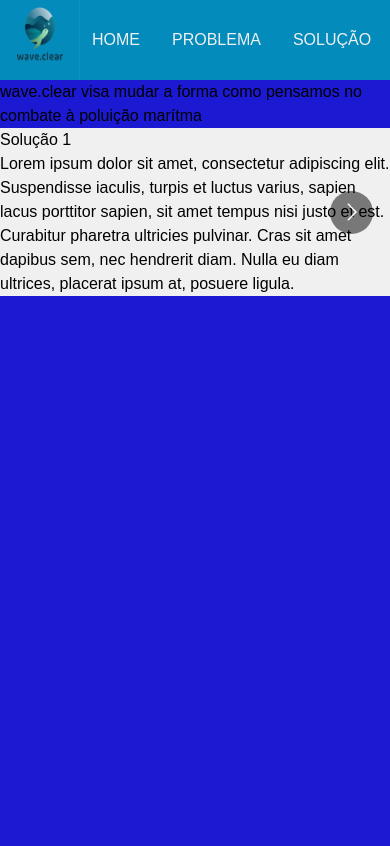
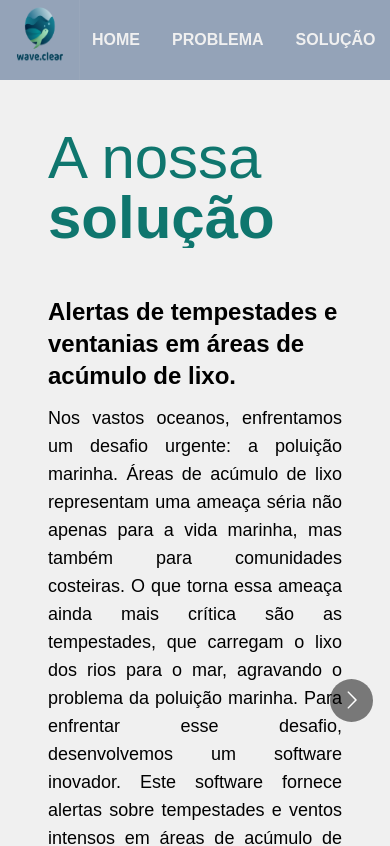
Before and after one commit to rafadagalera/wave.clear, a React (Vite) app in the folder SITE/waveclear/: page /solucao in a window 390 px wide. Shown: the top 846 px of the page. Built offline with nearby package versions, Linux system fonts and the light colour scheme; a web font is replaced by a local one.

Commit message:
arrumando responsividade + pagina d problema

```diff
--- a/SITE/waveclear/src/components/header.jsx
+++ b/SITE/waveclear/src/components/header.jsx
@@ -5,7 +5,8 @@ import name from '../assets/name.png'
 
 function Header() {
     return (
-        <div className="bg-nav-bg flex justify-between items-center w-screen md:h-full md:fixed md:flex md:flex-col md:shadow-md md:w-28">
+        <div className="bg-slate-400
+         flex justify-between items-center w-screen md:h-full md:fixed md:flex md:flex-col md:shadow-md md:w-28">
             <img className="md:hidden w-20 h-20" src={fullLogo} alt="logo completo wave.clear"/>
             <img className="hidden md:flex md:pt-3" src={name} alt="name wave.clear"/>
             <Navbar />
--- a/SITE/waveclear/src/components/navbar.jsx
+++ b/SITE/waveclear/src/components/navbar.jsx
@@ -3,17 +3,17 @@ import { Link } from 'react-router-dom';
 function Navbar() {
     return (
         <>
-            <ul className='flex gap-5 mr-4 text-center text-primary-white md:flex md:flex-col md:gap-5 md:mt-5'>
+            <ul className='flex gap-5 text-center mr-auto text-primary-white md:flex md:flex-col md:gap-5 md:mt-5'>
 
-                <li className='ml-3'><Link to='/'>HOME</Link></li>
-                <li className='ml-3'><Link to='/problema'>PROBLEMA</Link></li>
-                <li className='ml-3'><Link to='/solucao'>SOLUÇÃO</Link></li>
-                <li className='ml-3'><Link to='/previsao'>PREVISÃO</Link></li>
+                <li className='ml-3'><Link to='/'><b>HOME</b></Link></li>
+                <li className='ml-3'><Link to='/problema'><b>PROBLEMA</b></Link></li>
+                <li className='ml-3'><Link to='/solucao'><b>SOLUÇÃO</b></Link></li>
+                <li className='ml-3'><Link to='/previsao'><b>SOLUÇÃO</b></Link></li>
 
             </ul>
-            <ul className='hidden text-primary-white md:flex md:gap-5 md:flex-col md:mt-10 md:pl-[6px] md:h-screen'>
-                <li><Link to='/equipe'>Nossa equipe</Link></li>
-                <li><Link to='/contato'>Contato</Link></li>
+            <ul className='hidden text-center mr-auto text-primary-white md:flex md:gap-5 md:flex-col md:mt-10 md:pl-[6px] md:h-screen'>
+                <li className='ml-3'><Link to='/equipe'>EQUIPE</Link></li>
+                <li className='ml-3'><Link to='/contato'>CONTATO</Link></li>
             </ul>
         </>
     );
--- a/SITE/waveclear/src/pages/equipe.jsx
+++ b/SITE/waveclear/src/pages/equipe.jsx
@@ -1,9 +1,10 @@
 function Equipe() {
   return (
     <>
-      <div className=" md:py-24 sm:py-32 lg:py-48 w-full">
+
+      <div className=" md:py-24 sm:py-32 mb-12 lg:py-48 w-full">
         <div className="mx-auto max-w-7xl px-6 lg:px-8">
-          <h2 className="text-4xl lg:text-5xl font-bold text-teal-700 text-center mb-8 sm:mb-12">Conheça a equipe</h2>
+          <h2 className="text-4xl lg:text-5xl mt-12 font-bold text-teal-700 text-center mb-8 sm:mb-12">Conheça a equipe</h2>
           <p className="text-lg lg:text-xl text-gray-950text-center leading-7 lg:leading-9 mb-12 sm:mb-16 lg:mb-20">A solução foi idealizada por dois alunos do primeiro ano de Engenharia de Software na Faculdade de Informática e Administração Paulista - FIAP.</p>
           <div className="grid grid-cols-1 sm:grid-cols-2 lg:grid-cols-2   gap-8 sm:gap-12 lg:gap-16 justify-center">
             <div className="flex flex-col items-center gap-4">
@@ -28,6 +29,7 @@ function Equipe() {
         </div>
       </div>
     </>
+
   );
 }
 
--- a/SITE/waveclear/src/pages/home.jsx
+++ b/SITE/waveclear/src/pages/home.jsx
@@ -24,16 +24,16 @@ function Home() {
         <>
         <section className='bg-white'>
 
-            <div className='flex flex-col gap-4 mt-5 md:w-3/4 md:m-auto'>
+            <div className='flex p-10 flex-col gap-4 mt-5 md:w-3/4 md:m-auto'>
                 <h1 className='text-6xl m-auto md:mt-20 text-teal-700'>Nós somos a <b>wave.clear</b></h1>
                 <p className='max-w-3xl m-auto mt-6 '>Lorem ipsum dolor sit amet, consectetur adipiscing elit. Suspendisse iaculis, turpis et luctus varius, sapien lacus porttitor sapien, sit amet tempus nisi justo et est. Curabitur pharetra ultricies pulvinar. Cras sit amet dapibus sem, nec hendrerit diam. Nulla eu diam ultrices, placerat ipsum at, posuere ligula.</p>
             </div>
-            <div className="mt-8 flex flex-col gap-8 mb-5 md:flex-row md:w-3/4 md:m-auto md:mt-20">
+            <div className=" p-10 flex flex-col gap-8 md:flex-row md:w-3/4 md:m-auto md:mt-20">
                 {cards.map((card) => (
                     <div key={card.id} className="group relative box-border border-2 border-primary-white rounded-xl p-5 ">
                         <h2 className="text-3xl pb-3">{card.title}</h2>
                         <p className="text-xl ">{card.description}</p>
-                        <button className="flex m-auto mt-4 box-border border-2 border-primary-black bg-button-blue text-primary-white h-14 w-44 items-center justify-center rounded-md md:mt-20"><Link to={card.link}>Saiba mais</Link></button>
+                        <button className="flex m-auto mt-4 box-border border-1 border-primary-black bg-teal-700 text-primary-white h-14 w-44 items-center justify-center rounded-md md:mt-20"><Link to={card.link}>Saiba mais</Link></button>
                     </div>
                 ))}
             </div>
--- a/SITE/waveclear/src/pages/previsao.jsx
+++ b/SITE/waveclear/src/pages/previsao.jsx
@@ -29,7 +29,8 @@ function Previsao() {
   };
 
   return (
-    <div className="rounded-xl flex flex-col h- m-auto items-center justify-center bg-gray-900 text-white">
+    <div className='h-screen md:w-2/3 md:m-auto md:mt-32'>
+         <div className="rounded-xl flex flex-col w-80 mt-10 mb-20 m-auto items-center justify-center bg-gray-900 text-white">
       <form onSubmit={handleSubmit} className="bg-gray-800 p-8 rounded-lg shadow-lg text-center">
         <div className="mb-4">
           <label htmlFor="latitude" className="block text-gray-300 text-sm font-bold mb-2">Latitude:</label>
@@ -64,6 +65,7 @@ function Previsao() {
         </div>
       )}
     </div>
+    </div>
   );
 }
 
--- a/SITE/waveclear/src/pages/problema.jsx
+++ b/SITE/waveclear/src/pages/problema.jsx
@@ -32,15 +32,15 @@ function Problema() {
                 {sections.map((section ) => (
                     <div key={section.id} className={`w-screen md:h-auto ${section.bgColor} flex justify-between`}>
                         <div className='w-full md:w-3/4 m-auto mb-3'>
-                            <h2 className='mt-[150px] md:mt-16 ml-5 text-5xl md:text-3xl font-bold mx-auto'>{section.title}</h2>
+                            <h2 className='mt-14 md:mt-16 ml-5 text-5xl md:text-3xl font-bold mx-auto  text-teal-700'>{section.title}</h2>
                             <div className='mt-[80px] md:mt-8 ml-5 md:ml-0 justify-center text-justify grid md:grid-cols-2 gap-5 grid-rows-1'>
 
-                                <div className='w-full md:w-11/12 text-lg md:text-base tracking-wide'>
-                                    <p className='md:col-start-1 mr-12'>{section.text}</p>
+                                <div className='w-4/5 text-center items-center m-auto md:w-11/12 text-base w md:text-base tracking-wide'>
+                                    <p className='md:col-start-1 '>{section.text}</p>
                                 </div>
 
                                 <img
-                                    className=' max-w-[600px] md:min-h-[300px] object-cover '
+                                    className=' m-auto max-w-96 md:min-h-[300px] object-cover '
                                     src={section.img}
                                     alt={`imagem do oceano da seção ${section.title}`} />
                             </div>
--- a/SITE/waveclear/src/pages/solucao.jsx
+++ b/SITE/waveclear/src/pages/solucao.jsx
@@ -5,8 +5,9 @@ function Solucao() {
     const cards = [
         {
             id: 1,
-            title: 'Solução 1',
-            description: "Lorem ipsum dolor sit amet, consectetur adipiscing elit. Suspendisse iaculis, turpis et luctus varius, sapien lacus porttitor sapien, sit amet tempus nisi justo et est. Curabitur pharetra ultricies pulvinar. Cras sit amet dapibus sem, nec hendrerit diam. Nulla eu diam ultrices, placerat ipsum at, posuere ligula.",
+            title: 'Alertas de tempestades e ventanias em áreas de acúmulo de lixo.',
+            button: <a href="./previsao">Clique aqui para saber mais.</a>,
+            description: " Nos vastos oceanos, enfrentamos um desafio urgente: a poluição marinha. Áreas de acúmulo de lixo representam uma ameaça séria não apenas para a vida marinha, mas também para comunidades costeiras. O que torna essa ameaça ainda mais crítica são as tempestades, que carregam o lixo dos rios para o mar, agravando o problema da poluição marinha. Para enfrentar esse desafio, desenvolvemos um software inovador. Este software fornece alertas sobre tempestades e ventos intensos em áreas de acúmulo de lixo. Esses alertas capacitam comunidades, governos e voluntários a agir rapidamente, protegendo nossos oceanos e ecossistemas costeiros. Juntos, podemos fazer a diferença na preservação dos nossos preciosos recursos marinhos. " ,
             bgColor: 'bg-primary-white'
         },
         {
@@ -36,9 +37,8 @@ function Solucao() {
     ]
     return (
         <>
-        <div className='w-full h-screen bg-secondary-blue'>
-            <h2>wave.clear visa mudar a forma como pensamos no combate à poluição marítma</h2>
-
+        <div className='w-full md:w-3/4 md:m-auto h-screen bg-primary-white'>
+            <h1 className='text-6xl p-12 pb-0 md:mt-20 text-teal-700'>A nossa <b>solução</b></h1>
             <Carousel
                 additionalTransfrom={0}
                 arrows
@@ -63,7 +63,7 @@ function Solucao() {
                             max: 3000,
                             min: 1024
                         },
-                        items: 3,
+                        items: 1,
                         partialVisibilityGutter: 40
                     },
                     mobile: {
@@ -79,7 +79,7 @@ function Solucao() {
                             max: 1024,
                             min: 464
                         },
-                        items: 2,
+                        items: 1,
                         partialVisibilityGutter: 30
                     }
                 }}
@@ -93,10 +93,11 @@ function Solucao() {
                 swipeable
             >
                 {cards.map((card) => (
-                    <div key={card.id} className={`${card.bgColor}`}>
-                        <div>
-                            <h2>{card.title}</h2>
-                            <p>{card.description}</p>
+                    <div  key={card.id} className={`${card.bgColor} p-12`}>
+                        <div className='text-lg'>
+                            <h2 className='mb-3 text-2xl'> <b>{card.title}</b></h2>
+                            <p className='text-justify '>{card.description}</p>
+                            <span><b>{card.button}</b></span>
                         </div>
                     </div>
                 ))}
```
